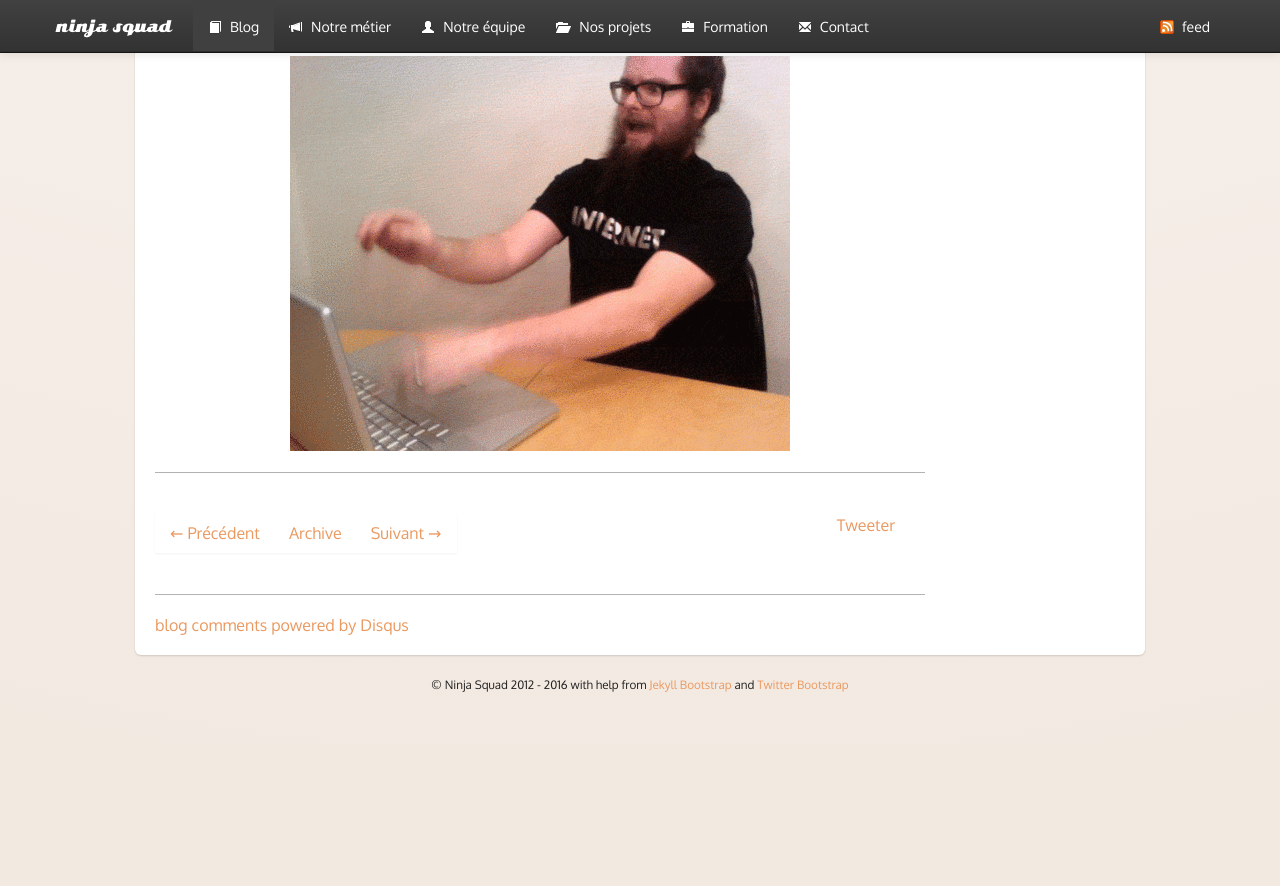
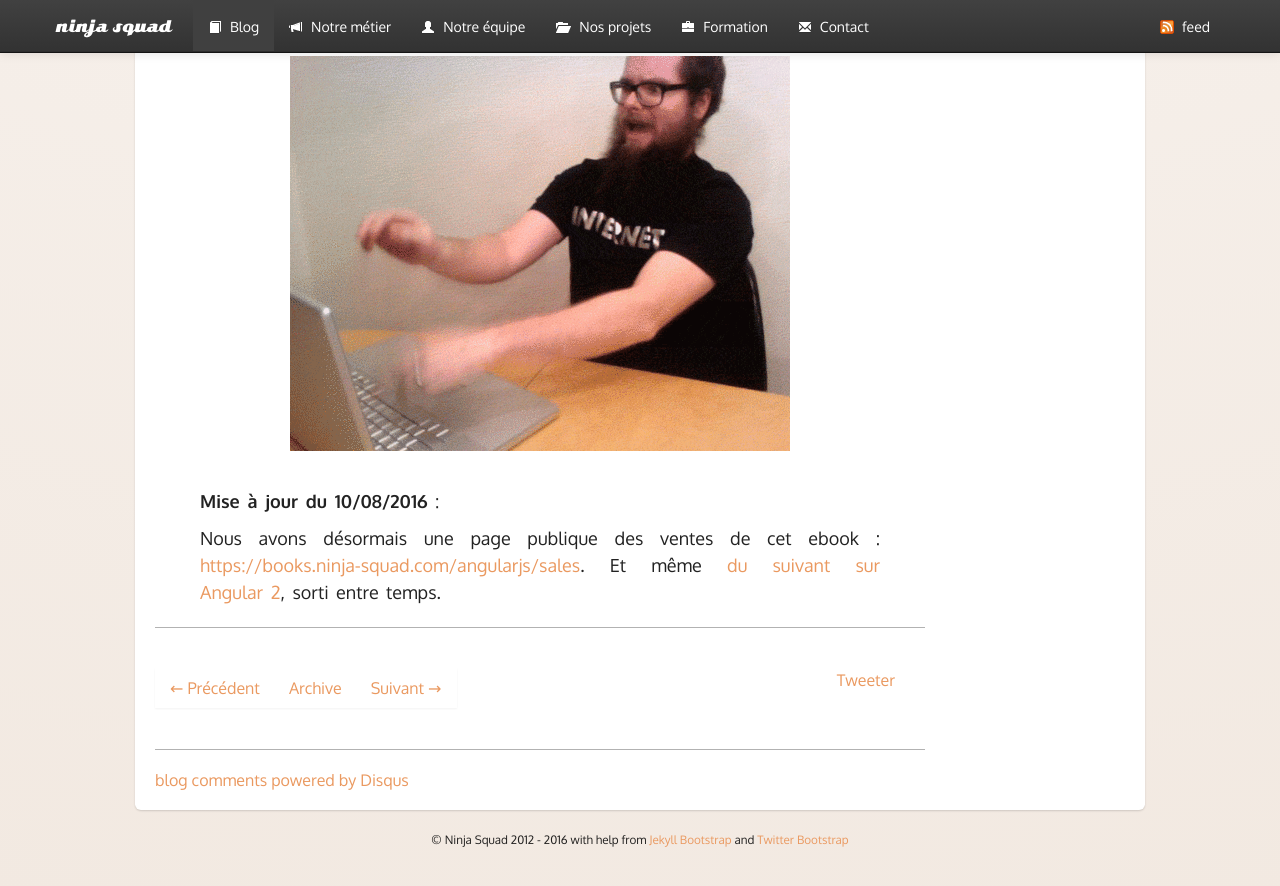
Before and after one commit to Ninja-Squad/ninja-squad.github.com, a Jekyll site: the page built from _posts/2014-09-23-bilan-des-ventes-ebook-angularjs.md, in a window 1280 px wide and 900 px high, scrolled down 4530 px. Shown: the top 886 px of the window. Built offline with Jekyll 4.4.1, drawn with Linux system fonts in a browser that asks for light colours; comment, search, counter and statistics services are not loaded; before the commit the page ends 5275 px from its top, so only the background shows below that.

Commit message:
Bilan des ventes AngularJS: ajout d'un lien vers la page publique de ventes.

```diff
--- a/_posts/2014-09-23-bilan-des-ventes-ebook-angularjs.md
+++ b/_posts/2014-09-23-bilan-des-ventes-ebook-angularjs.md
@@ -95,6 +95,12 @@ Vous savez ce qu'il vous reste à faire pour votre prochain livre&nbsp;: DIY&nbs
 <p style="text-align: center;">
 <img itemprop="image" class="img-responsive" src="/assets/images/books/writer.gif" alt="yeah" />
 </p>
+
+<br>
+**Mise à jour du 10/08/2016**&nbsp;:
+
+Nous avons désormais une page publique des ventes de cet ebook&nbsp;: [https://books.ninja-squad.com/angularjs/sales](https://books.ninja-squad.com/angularjs/sales "Ventes de l'ebook Devenez un Ninja avec AngularJS").
+Et même [du suivant sur Angular&nbsp;2](https://books.ninja-squad.com/angular2/sales), sorti entre temps.
 
 <script type="text/javascript" src="https://www.google.com/jsapi"></script>
 <script type="text/javascript">
```
